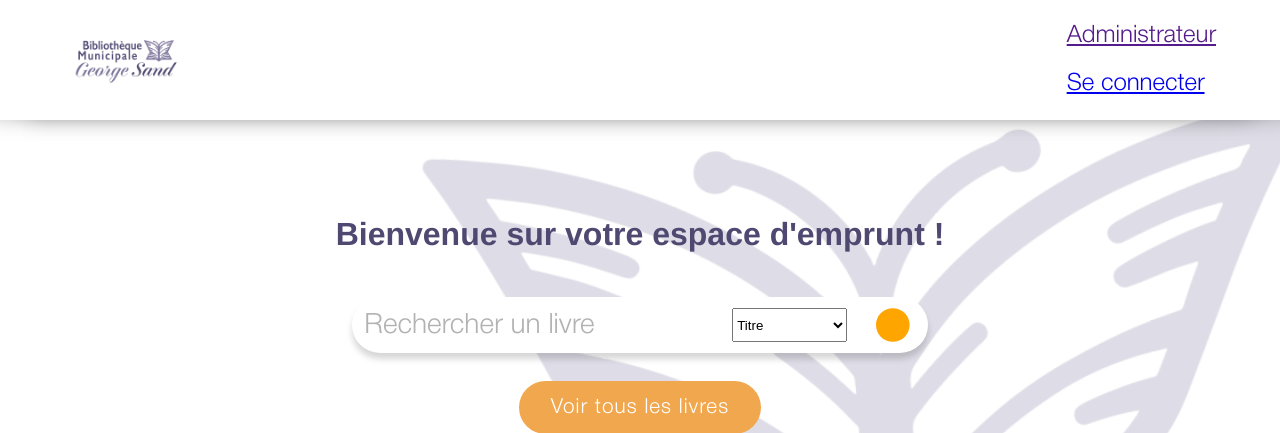
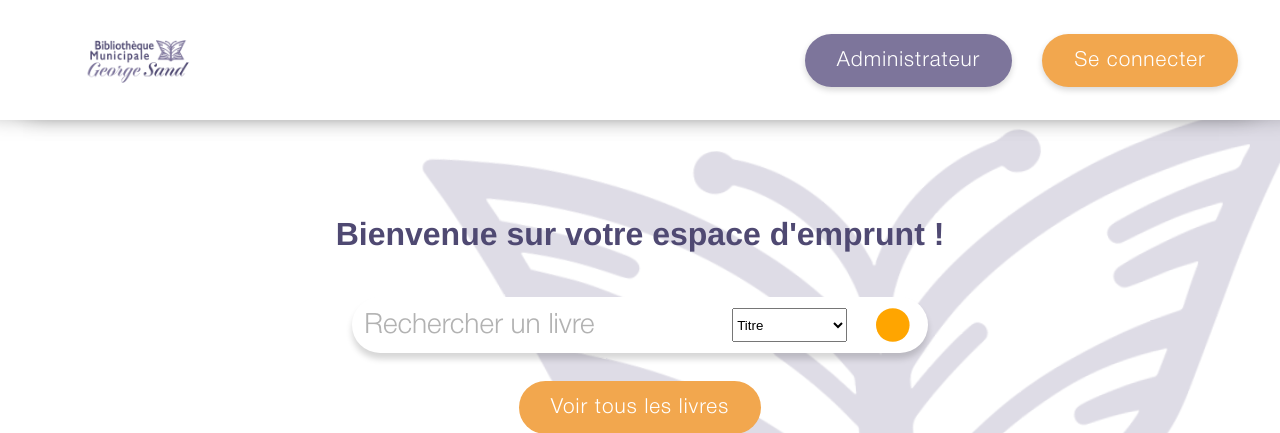
Before and after one commit to PopTurtle/webproject_library, a PHP site: page /view/index.php in a window 1280 px wide. Shown: the top 433 px of the page. Run offline with PHP 8.4, Linux system fonts and the light colour scheme.

Commit message:
CSS Navbar

```diff
--- a/ws_dir/App/Partials/NavBar.php
+++ b/ws_dir/App/Partials/NavBar.php
@@ -48,13 +48,14 @@ class NavBar extends Partial {
                 break;
             case self::BTN_USER:
                 $sm = SessionManager::Instance();
+                $c = "button btn-shadow ";
                 if ($sm->isUserConnected()) {
-                    self::putButton("Mon panier", "nav-button btn-shopping-cart", Constants::PAGE_SHOPPINGCART);
-                    self::putButton("Me déconnecter", "nav-button btn-log-out", Constants::PAGE_HOME . "?logout=yes");
-                    self::putButton("Mon profil", "nav-button btn-profil", Constants::PAGE_PROFILE);
+                    self::putButton("Me déconnecter", $c . "btn-color-2", Constants::PAGE_HOME . "?logout=yes");
+                    self::putButton("Mon panier", $c . "btn-color-2", Constants::PAGE_SHOPPINGCART);
+                    self::putButton("Mon profil", $c . "btn-color-1", Constants::PAGE_PROFILE);
                 } else {
-                    self::putButton("Administrateur", "nav-button btn-admin-connect", "");
-                    self::putButton("Se connecter", "nav-button btn-connect", Constants::PAGE_LOGIN);
+                    self::putButton("Administrateur", $c . "btn-color-2", "");
+                    self::putButton("Se connecter", $c . "btn-color-1", Constants::PAGE_LOGIN);
                 }
                 break;
             default:
@@ -72,11 +73,9 @@ class NavBar extends Partial {
      */
     private static function putButton(string $content, string $classes, string $href) {
         ?>
-        <div class="<?= $classes ?>">
-            <a href="<?= $href ?>">
-                <p><?= $content ?></p>
-            </a>
-        </div>
+        <a class="<?= $classes ?>" href="<?= $href ?>">
+            <?= $content ?>
+        </a>
         <?php
     }
 }
--- a/ws_dir/style/global.css
+++ b/ws_dir/style/global.css
@@ -2,7 +2,7 @@
     --color-palette-1: #4F4972;
     --color-palette-2: #6D9AA0;
     --color-palette-3: #7D759B;
-    --color-palette-4: #F1A74E;
+    --color-palette-4: #F2A74E;
 
     --primary-font: 'Helvetica Neue', sans-serif;
 }
@@ -63,6 +63,14 @@ body::after {
     background-color: var(--color-palette-4);
 }
 
+.button.btn-color-2 {
+    background-color: var(--color-palette-3);
+}
+
 .button:hover {
     filter: brightness(95%);
 }
+
+.button.btn-shadow {
+    box-shadow: 0px 3px 6px #00000029;
+}
--- a/ws_dir/style/navbar.css
+++ b/ws_dir/style/navbar.css
@@ -25,9 +25,16 @@
     height: var(--nav-bar-height);
 }
 
+.nav-content *:first-child {
+    margin-left: var(--nav-side-padding);
+}
+
+.nav-content *:last-child {
+    margin-right: var(--nav-side-padding);
+}
+
 .nav-logo {
     height: 100%;
-    margin-left: var(--nav-side-padding);
 }
 
 .nav-logo img {
@@ -36,5 +43,8 @@
 }
 
 .nav-buttons {
-    margin-right: var(--nav-side-padding);
+    display: flex;
+    align-items: center;
+    gap: 30px;
+    text-wrap: nowrap;
 }
```
